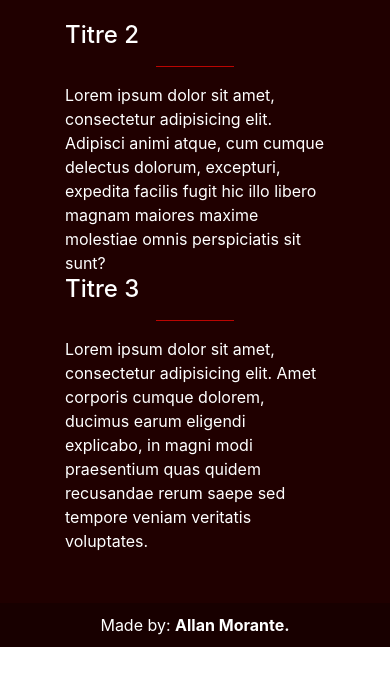
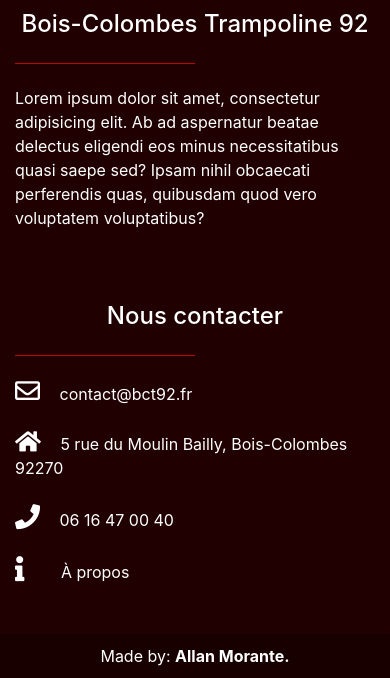
Before and after one commit to allanmorante/website-app-template, a plain HTML site: page index.html in a window 390 px wide. Shown: the part 2066-2744 px from the top of the page. Before the commit the page ends 2713 px from the top, so only its background shows below. Drawn offline with nearby package versions, Linux system fonts and the light colour scheme.

Commit message:
responsive footer done

```diff
--- a/index.html
+++ b/index.html
@@ -77,9 +77,53 @@
 
             <div class="container">
 
-                <p class="text-center text-md-left text-lg-left">Restez connectés !</p>
+                <div class="row">
 
-                <a href="#"><i class="fab fa-instagram"></i></a>
+                    <div class="col-lg-5 col-md-12 col sm-12 text-center text-md-left text-lg-left">
+
+                        <h4 class="text-center text-lg-left top-footer-item">Restez connectés !</h4>
+
+                    </div>
+
+                    <div class="col-lg-7 col-md-12 col-sm-12 text-center text-lg-right">
+
+                        <div class="row justify-content-end">
+
+
+                            <div class="col-lg-1 col-md-12 col-sm-12 text-lg-right top-footer-item">
+
+                                <a href="#"><i class="fab fa-instagram"></i></a>
+
+                            </div>
+                            <div class="col-lg-1 col-md-12 col-sm-12 top-footer-item">
+
+                                <a href="#"><i class="fab fa-facebook"></i></a>
+
+                            </div>
+                            <div class="col-lg-1 col-md-12 col-sm-12 top-footer-item">
+
+                                <a href="#"><i class="fab fa-youtube"></i></a>
+
+                            </div>
+                            <div class="col-lg-1 col-md-12 col-sm-12 top-footer-item">
+
+                                <a href="#"><i class="fab fa-twitter"></i></a>
+
+                            </div>
+
+                        </div>
+
+
+
+
+                    </div>
+
+
+                </div>
+
+
+
+
             </div>
 
         </div>
@@ -90,31 +134,40 @@
 
                 <div class="row">
 
-                    <div class="col-lg-4">
-                        <h4>Titre 1</h4>
+                    <div class="col-lg-6 col-md-12 col-sm-12">
+                        <h4 class="text-center text-lg-left">Bois-Colombes Trampoline 92</h4>
                         <hr>
                         <div>Lorem ipsum dolor sit amet, consectetur adipisicing elit. Ab ad aspernatur beatae delectus
                             eligendi eos minus necessitatibus quasi saepe sed? Ipsam nihil obcaecati perferendis quas,
                             quibusdam quod vero voluptatem voluptatibus?
                         </div>
                         <br>
+                        <br>
+                        <br>
                     </div>
 
-                    <div class="col-lg-4">
-                        <h4>Titre 2</h4>
+
+                    <div class="col-lg-4 offset-lg-2 col-md-12 col-sm-12">
+                        <h4 class="text-center text-lg-left">Nous contacter</h4>
                         <hr>
-                        <div>Lorem ipsum dolor sit amet, consectetur adipisicing elit. Adipisci animi atque, cum cumque
-                            delectus dolorum, excepturi, expedita facilis fugit hic illo libero magnam maiores maxime
-                            molestiae omnis perspiciatis sit sunt?
+                        <div class="contact-item">
+                            <i class="far fa-envelope"></i>
+                            <a href="#">contact@bct92.fr</a>
                         </div>
-
-                    </div>
-                    <div class="col-lg-4">
-                        <h4>Titre 3</h4>
-                        <hr>
-                        <div>Lorem ipsum dolor sit amet, consectetur adipisicing elit. Amet corporis cumque dolorem, ducimus
-                            earum eligendi explicabo, in magni modi praesentium quas quidem recusandae rerum saepe sed
-                            tempore veniam veritatis voluptates.
+                        <br>
+                        <div class="contact-item">
+                            <i class="fas fa-home" style="font-size: 23px;"></i>
+                            <p>5 rue du Moulin Bailly, Bois-Colombes 92270</p>
+                        </div>
+                        <br>
+                        <div class="contact-item">
+                            <i class="fas fa-phone"></i>
+                            <p>06 16 47 00 40</p>
+                        </div>
+                        <br>
+                        <div class="contact-item">
+                            <i class="fas fa-info" style="margin-right: 32px;"></i>
+                            <a href="#">À propos</a>
                         </div>
 
                     </div>
--- a/style.css
+++ b/style.css
@@ -11,32 +11,50 @@ body{
 
 .top-footer{
     background-color: #D00602;
-    padding: 20px;
+    padding: 10px 0;
     color: #fff;
 
 }
 
 .top-footer a{
     color: #fff;
-    font-size: 25px;
+    font-size: 30px;
 }
-.top-footer p{
-    margin: 0;
+.top-footer h4{
     display: block;
+    line-height: 2em;
+}
+.top-footer-item{
+    margin: 12px 0 !important;
+
 }
 
 
 .bottom-footer{
     background-color: #200000;
-    padding: 50px;
+    padding: 50px 0;
     color: #fff;
 }
 
 .bottom-footer hr{
     background-color: #D00602;
-    width: 30%;
-    display: block;
+    width: 50%;
+    display: inline-block;
     text-align: left;
+}
+
+.bottom-footer-item{
+    margin: 35px 0;
+}
+.contact-item p{
+    display: inline;
+}
+.contact-item a{
+    color: #fff;
+}
+.contact-item i{
+    margin-right: 15px;
+    font-size: 25px;
 }
 
 .copyright-footer{
```
